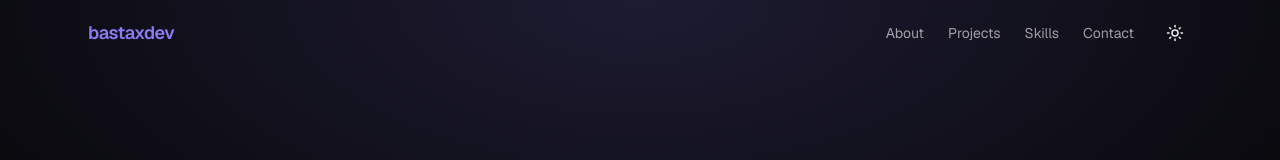
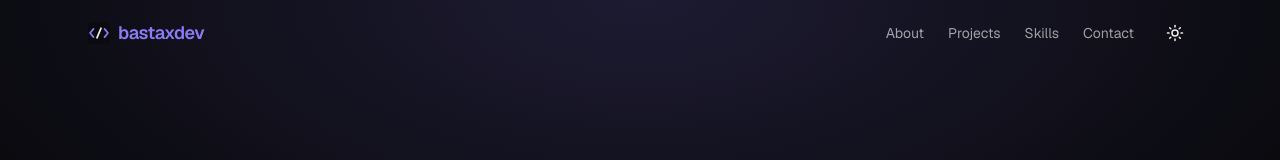
Before and after one commit to bastaxdev/portfolio-website, a Next.js app: page / in a window 1280 px wide. Shown: the top 160 px of the page. Built offline with nearby package versions, Linux system fonts and the light colour scheme.

Commit message:
feat: add favicon and navbar logo

```diff
--- a/app/layout.tsx
+++ b/app/layout.tsx
@@ -18,6 +18,9 @@ export const metadata: Metadata = {
   title: "Bartek — Junior Developer",
   description:
     "Portfolio of Bartek, a Junior Developer specializing in Next.js, TypeScript and React.",
+  icons: {
+    icon: "/icon.svg",
+  },
 };
 
 export default function RootLayout({
--- a/components/layout/Navbar.tsx
+++ b/components/layout/Navbar.tsx
@@ -37,9 +37,15 @@ export default function Navbar() {
       <nav className="mx-auto flex max-w-6xl items-center justify-between px-6 py-4">
         <a
           href="#hero"
-          className="text-lg font-semibold tracking-tight"
+          className="flex items-center gap-2 text-lg font-semibold tracking-tight"
           style={{ color: "var(--accent)" }}
         >
+          <svg xmlns="http://www.w3.org/2000/svg" viewBox="0 0 32 32" width="22" height="22">
+            <rect width="32" height="32" rx="7" fill="#0a0a0f"/>
+            <polyline points="8,10 3,16 8,22" stroke="#8b7cf6" strokeWidth="2.5" strokeLinecap="round" strokeLinejoin="round" fill="none"/>
+            <polyline points="24,10 29,16 24,22" stroke="#8b7cf6" strokeWidth="2.5" strokeLinecap="round" strokeLinejoin="round" fill="none"/>
+            <line x1="19" y1="9" x2="13" y2="23" stroke="#ededed" strokeWidth="2.5" strokeLinecap="round"/>
+          </svg>
           bastaxdev
         </a>
 
```
Also changed, not shown: app/icon.svg (added).
